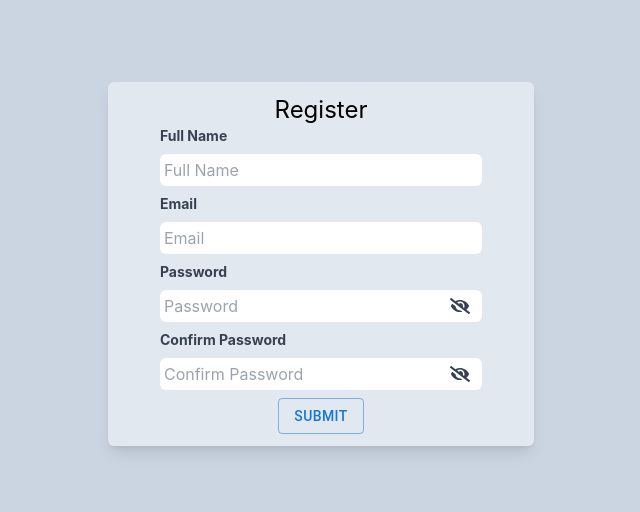
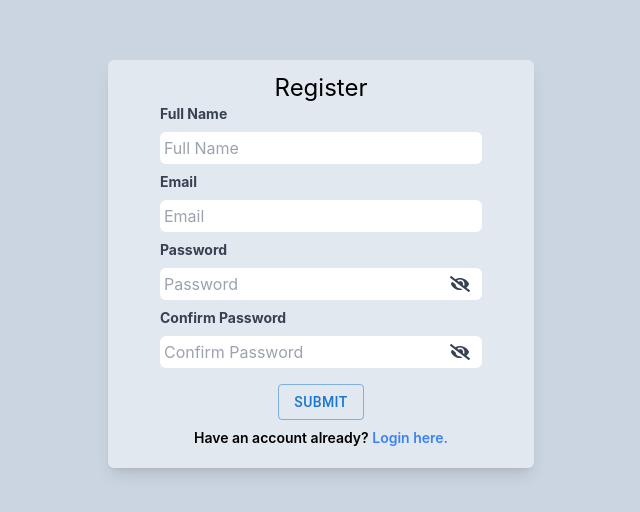
Before and after one commit to stegherr/react-tailwind-starter, a React (Create React App) app: page /register in a window 1280 px wide. Shown: the part 136-648 px from the top of the page, without its empty margins (319-959 px from the left). Built offline with nearby package versions, Linux system fonts and the light colour scheme.

Commit message:
added link between login and register pages

```diff
--- a/src/App.js
+++ b/src/App.js
@@ -3,11 +3,14 @@ import "./App.css";
 import React from "react";
 import { Route, Switch } from "react-router-dom";
 import { Suspense } from "react/cjs/react.production.min";
-const Login = React.lazy(() => import("./components/auth/login/Login"));
-const Register = React.lazy(() =>
-  import("./components/auth/register/Register")
-);
-const Layout = React.lazy(() => import("./components/layout/Layout"));
+// const Login = React.lazy(() => import("./components/auth/login/Login"));
+// const Register = React.lazy(() =>
+//   import("./components/auth/register/Register")
+// );
+// const Layout = React.lazy(() => import("./components/layout/Layout"));
+import Login from "./components/auth/login/Login";
+import Register from "./components/auth/register/Register";
+import Layout from "./components/layout/Layout";
 
 function App() {
   return (
--- a/src/components/auth/login/Login.js
+++ b/src/components/auth/login/Login.js
@@ -1,6 +1,6 @@
 import { useForm } from "react-hook-form";
 import Button from "@mui/material/Button";
-
+import { Link } from "react-router-dom";
 const Login = () => {
   const {
     register,
@@ -69,10 +69,15 @@ const Login = () => {
                 </p>
               )}
             </div>
-            <div className="ml-auto mr-auto ">
+            <div className="ml-auto mr-auto pt-2">
               <Button variant="outlined" type="submit">
                 Submit
               </Button>
+            </div>
+            <div className="ml-auto mr-auto py-2">
+              <p className="text-sm font-semibold">
+                Don't have an account <Link to="/register" className="text-blue-500">Register here.</Link>
+              </p>
             </div>
           </form>
         </div>
--- a/src/components/auth/register/Register.js
+++ b/src/components/auth/register/Register.js
@@ -1,6 +1,7 @@
 import { useForm } from "react-hook-form";
 import Button from "@mui/material/Button";
 import { useState } from "react";
+import { Link } from "react-router-dom";
 
 const Register = () => {
   const [isShowPassword, setIsShowPassword] = useState(false);
@@ -213,10 +214,18 @@ const Register = () => {
                 </p>
               )}
             </div>
-            <div className="ml-auto mr-auto ">
+            <div className="ml-auto mr-auto pt-2 ">
               <Button variant="outlined" type="submit">
                 Submit
               </Button>
+            </div>
+            <div className="ml-auto mr-auto py-2">
+              <p className="text-sm font-semibold">
+                Have an account already?{" "}
+                <Link to="/login" className="text-blue-500">
+                  Login here.
+                </Link>
+              </p>
             </div>
           </form>
         </div>
```
